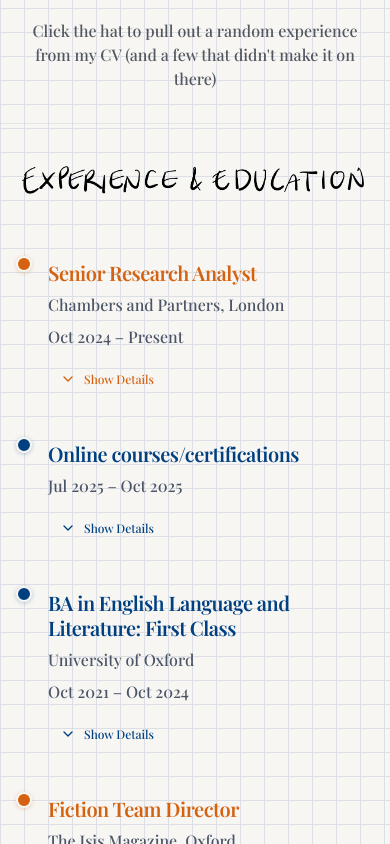
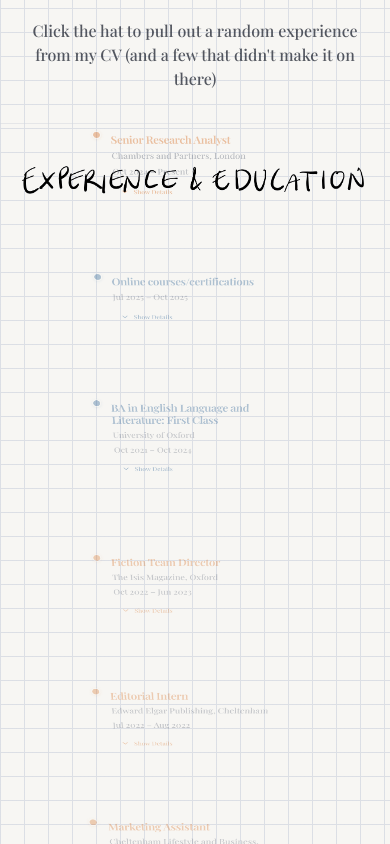
Before and after one commit to AKING-42/ani-king-cv, a React (Vite) app: page / in a window 390 px wide. Shown: the part 1360-2204 px from the top of the page. Built offline with nearby package versions, Linux system fonts and the light colour scheme; the HTML template or start-up script is replaced by a standard one.

Commit message:
Refactor timeline display

```diff
--- a/src/components/Timeline.tsx
+++ b/src/components/Timeline.tsx
@@ -1,4 +1,4 @@
-import { useState } from "react";
+import { useState, useEffect, useRef } from "react";
 import { ChevronDown, ChevronUp } from "lucide-react";
 import { Button } from "@/components/ui/button";
 
@@ -94,6 +94,9 @@ const timelineData: TimelineItem[] = [
 
 export const Timeline = () => {
   const [expandedItems, setExpandedItems] = useState<Set<number>>(new Set());
+  const [scrollProgress, setScrollProgress] = useState(0);
+  const containerRef = useRef<HTMLDivElement>(null);
+  const itemRefs = useRef<(HTMLDivElement | null)[]>([]);
 
   const toggleItem = (index: number) => {
     setExpandedItems((prev) => {
@@ -107,10 +110,75 @@ export const Timeline = () => {
     });
   };
 
+  useEffect(() => {
+    const handleScroll = () => {
+      if (!containerRef.current) return;
+
+      const rect = containerRef.current.getBoundingClientRect();
+      const viewportHeight = window.innerHeight;
+      const containerTop = rect.top;
+      const containerHeight = rect.height;
+
+      // Calculate scroll progress (0 to 1)
+      const progress = Math.max(0, Math.min(1,
+        (viewportHeight / 2 - containerTop) / (containerHeight + viewportHeight / 2)
+      ));
+
+      setScrollProgress(progress);
+    };
+
+    handleScroll();
+    window.addEventListener('scroll', handleScroll, { passive: true });
+    window.addEventListener('resize', handleScroll, { passive: true });
+
+    return () => {
+      window.removeEventListener('scroll', handleScroll);
+      window.removeEventListener('resize', handleScroll);
+    };
+  }, []);
+
+  const getItemTransform = (index: number) => {
+    if (!itemRefs.current[index]) return {};
+
+    const rect = itemRefs.current[index]?.getBoundingClientRect();
+    if (!rect) return {};
+
+    const viewportHeight = window.innerHeight;
+    const itemCenter = rect.top + rect.height / 2;
+    const viewportCenter = viewportHeight / 2;
+
+    // Distance from viewport center (-1 to 1, where 0 is center)
+    const distanceFromCenter = (itemCenter - viewportCenter) / viewportHeight;
+
+    // Create arc effect
+    const rotateX = distanceFromCenter * -25; // Tilt based on position
+    const translateZ = Math.abs(distanceFromCenter) * -200; // Push away from center
+    const scale = 1 - Math.abs(distanceFromCenter) * 0.3; // Scale down items far from center
+    const opacity = 1 - Math.abs(distanceFromCenter) * 0.4; // Fade items far from center
+
+    return {
+      transform: `perspective(1000px) rotateX(${rotateX}deg) translateZ(${translateZ}px) scale(${Math.max(0.7, scale)})`,
+      opacity: Math.max(0.3, opacity),
+    };
+  };
+
   return (
-    <div className="relative max-w-4xl mx-auto py-4 sm:py-12">
-      {/* Central line - hidden on mobile, shown on larger screens */}
-      <div className="hidden md:block absolute left-1/2 top-0 bottom-0 w-1 bg-border -translate-x-1/2" />
+    <div
+      ref={containerRef}
+      className="relative max-w-4xl mx-auto py-4 sm:py-12"
+      style={{
+        perspective: '1500px',
+        perspectiveOrigin: 'center center',
+      }}
+    >
+      {/* Central arc line - hidden on mobile */}
+      <div
+        className="hidden md:block absolute left-1/2 top-0 bottom-0 w-1 bg-gradient-to-b from-border/50 via-border to-border/50 -translate-x-1/2"
+        style={{
+          transform: 'perspective(1000px) rotateX(-2deg)',
+          transformStyle: 'preserve-3d',
+        }}
+      />
 
       <div className="space-y-8 sm:space-y-12">
         {timelineData.map((item, index) => {
@@ -121,9 +189,14 @@ export const Timeline = () => {
           return (
             <div
               key={index}
+              ref={(el) => (itemRefs.current[index] = el)}
               className={`relative flex items-start ${
                 isLeft ? "md:flex-row" : "md:flex-row-reverse"
-              } flex-col`}
+              } flex-col transition-all duration-300 ease-out`}
+              style={{
+                ...getItemTransform(index),
+                transformStyle: 'preserve-3d',
+              }}
             >
               {/* Content - mobile: full width, desktop: half width */}
               <div className={`w-full md:w-[calc(50%-0.5rem)] ${isLeft ? "md:pr-8 md:text-right md:-translate-x-8" : "md:pl-8 md:text-left md:translate-x-8"} pl-8 md:pl-0 transition-transform`}>
```
